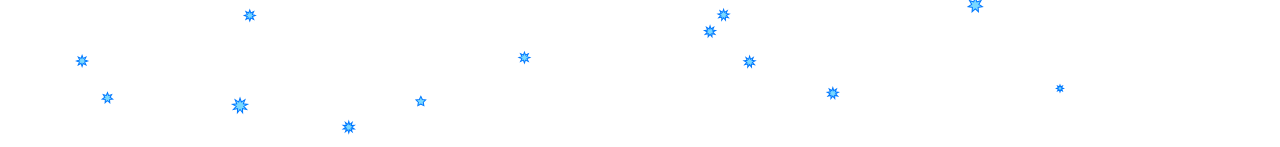
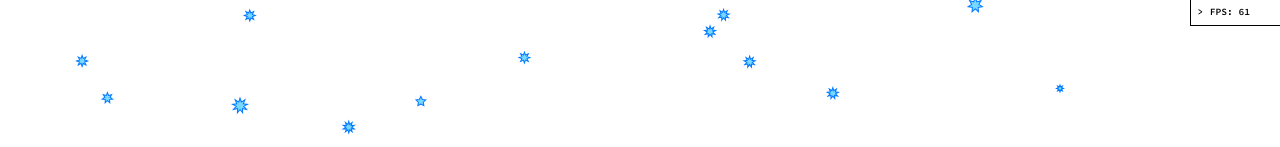
Before and after one commit to ateixeira/spaceship-game, a website built with webpack: page assets/index.html in a window 1280 px wide. Shown: the top 147 px of the page. Built offline with nearby package versions, Linux system fonts and the light colour scheme.

Commit message:
:chart_with_upwards_trend: Add a stats panel with a fps meter

```diff
--- a/assets/index.html
+++ b/assets/index.html
@@ -3,6 +3,8 @@
   <head>
     <meta charset="UTF-8" />
     <meta name="viewport" content="width=device-width, initial-scale=1.0" />
+    <link rel="preconnect" href="https://fonts.gstatic.com">
+    <link href="https://fonts.googleapis.com/css2?family=Source+Code+Pro:wght@600&display=swap" rel="stylesheet">
     <title>Document</title>
   </head>
   <body></body>
--- /dev/null
+++ b/src/analytics.ts
@@ -0,0 +1,36 @@
+class Analytics {
+  // Options
+  private decimalPlaces: number = 2;
+  private updateEachSecond: number = 1;
+
+  // Cache values
+  private decimalPlacesRatio: number = Math.pow(10, this.decimalPlaces);
+  private timeMeasurements: number[] = [];
+
+  // Final output
+  private fps: number = 0;
+
+  public tick() {
+    this.timeMeasurements.push(performance.now());
+
+    const msPassed =
+      this.timeMeasurements[this.timeMeasurements.length - 1] -
+      this.timeMeasurements[0];
+
+    if (msPassed >= this.updateEachSecond * 1000) {
+      this.fps =
+        Math.round(
+          (this.timeMeasurements.length / msPassed) *
+            1000 *
+            this.decimalPlacesRatio
+        ) / this.decimalPlacesRatio;
+      this.timeMeasurements = [];
+    }
+
+    return {
+      fps: this.fps,
+    };
+  }
+}
+
+export default Analytics;
--- a/src/spaceshipGame.ts
+++ b/src/spaceshipGame.ts
@@ -1,3 +1,4 @@
+import Analytics from "./analytics";
 import Joystick from "./joystick";
 import Spaceship from "./spaceship";
 import Star from "./star";
@@ -7,11 +8,12 @@ export class SpaceshipGame {
   private readonly STARCOUNT = 100;
   private readonly SPACESHIP_HEIGHT = 15;
   private canvas: HTMLCanvasElement;
+  private infoPanel: HTMLDivElement;
   private ctx: CanvasRenderingContext2D;
   private stars: Star[] = [];
   private bullets: Bullet[] = [];
   private spaceship: Spaceship;
-  // private analytics: Analytics;
+  private analytics: Analytics;
   private pressedKeys: { [key: string]: boolean } = {};
   private joystick: Joystick;
 
@@ -23,6 +25,22 @@ export class SpaceshipGame {
     this.canvas.width = window.innerWidth;
     this.canvas.height = window.innerHeight;
 
+    // Create the stats panel
+    this.infoPanel = document.createElement("div");
+    this.infoPanel.className = "infoPanel open";
+    const statsPanel: HTMLDivElement = document.createElement("div");
+    statsPanel.className = "statsPanel";
+    const openButton: HTMLDivElement = document.createElement("div");
+    openButton.className = "openButton";
+    openButton.innerHTML = ">";
+    openButton.addEventListener("click", () =>
+      this.infoPanel.classList.toggle("open")
+    );
+
+    statsPanel.appendChild(openButton);
+    statsPanel.appendChild(this.infoPanel);
+    document.body.appendChild(statsPanel);
+
     // Create the Spaceship
     this.spaceship = new Spaceship(
       this.canvas.width,
@@ -30,6 +48,7 @@ export class SpaceshipGame {
       this.SPACESHIP_HEIGHT
     );
 
+    this.analytics = new Analytics();
     this.joystick = new Joystick();
 
     this.config();
@@ -67,7 +86,8 @@ export class SpaceshipGame {
   }
 
   private draw() {
-    // this.analytics.tick();
+    const stats = this.analytics.tick();
+    this.infoPanel.innerHTML = `FPS: ${stats.fps}`;
 
     // Responsivity
     this.resizeCanvasIfNeeded();
--- a/src/styles.scss
+++ b/src/styles.scss
@@ -7,4 +7,45 @@ body {
 body {
   width: 100%;
   height: 100%;
+
+  .statsPanel {
+    display: flex;
+    flex-direction: row;
+    position: absolute;
+    top: 0;
+    right: 0;
+    border-left: 1px solid black;
+    border-bottom: 1px solid black;
+    font-family: "Source Code Pro", monospace;
+    background-color: white;
+    font-size: 0.6rem;
+    padding: 0.2rem;
+
+    .infoPanel {
+      display: flex;
+      align-items: center;
+      display: none;
+      width: 0rem;
+      white-space: nowrap;
+      padding: 0.2rem;
+      &.open {
+        width: 4rem;
+        display: block;
+        animation: expand 2s;
+      }
+    }
+    .openButton {
+      padding: 0.2rem;
+      cursor: pointer;
+    }
+  }
 }
+
+@keyframes expand {
+  from {
+    width: 0rem;
+  }
+  to {
+    width: 4rem;
+  }
+}
```
